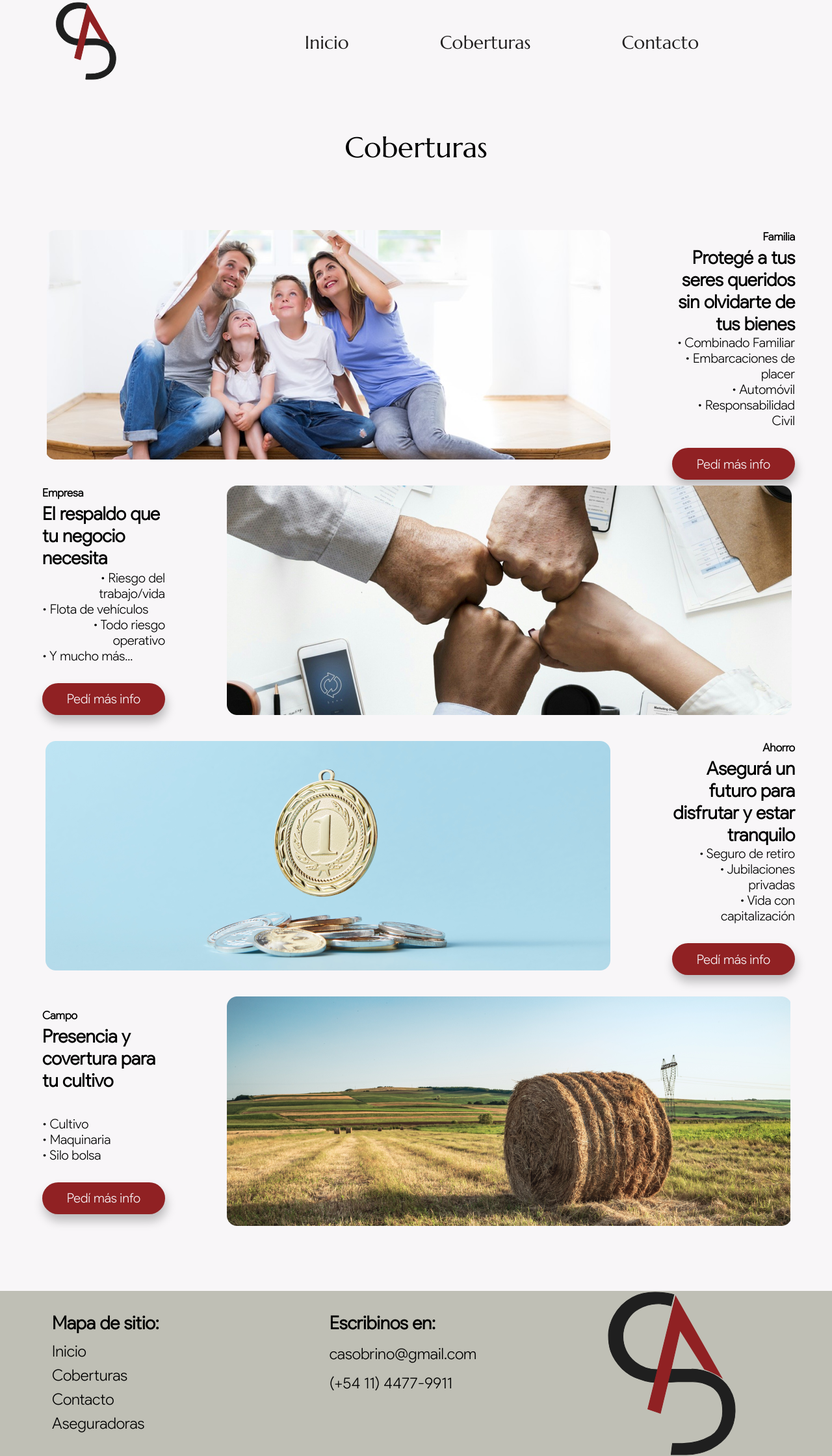
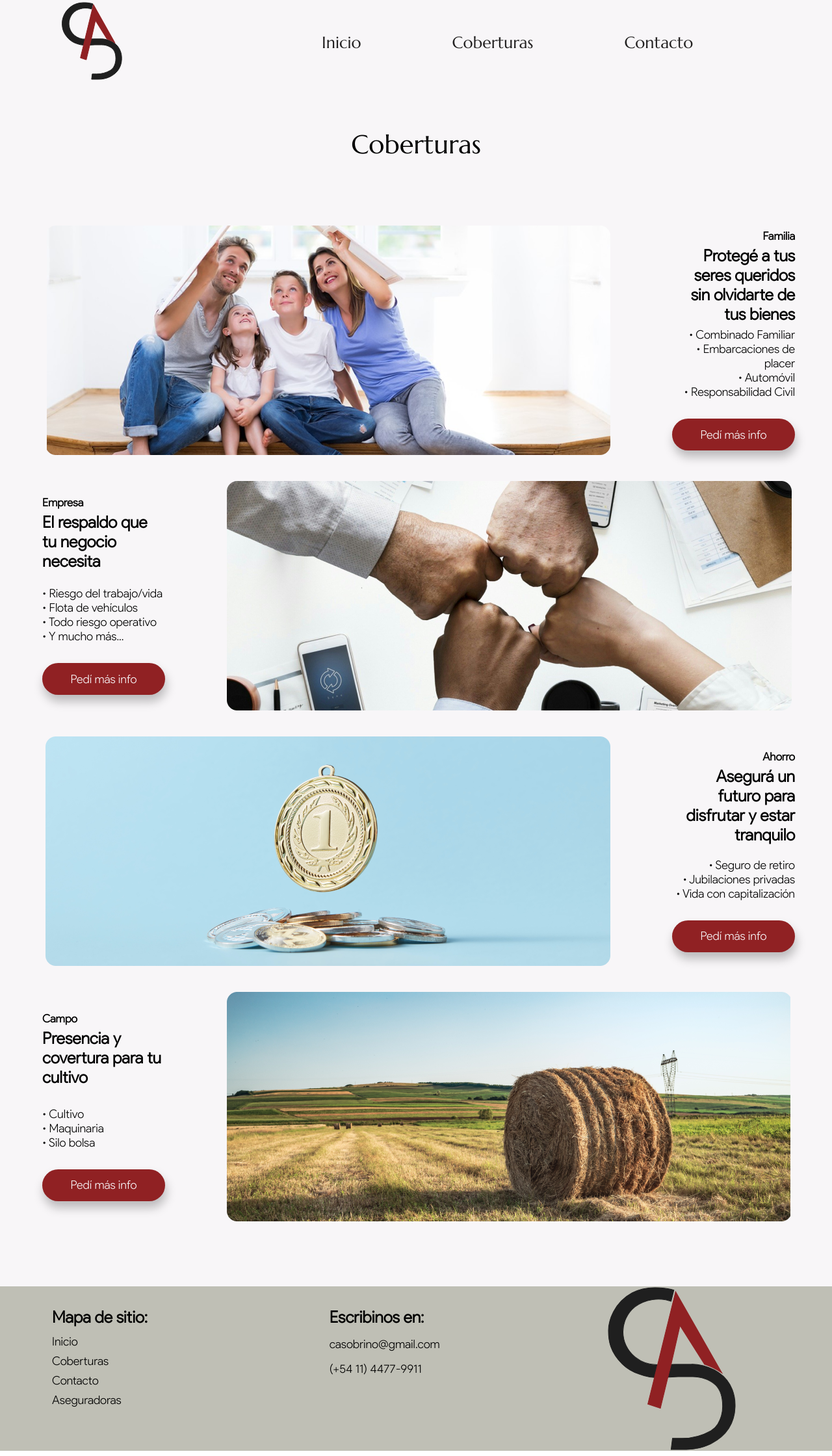
Before and after one commit to diaslucia/cas, a React (Create React App) app: page /coberturas in a window 1280 px wide. Shown: the whole page at 65% size. Built offline with nearby package versions, Linux system fonts and the light colour scheme.

Commit message:
Change font size

```diff
--- a/src/sections/coberturas/coberturas.scss
+++ b/src/sections/coberturas/coberturas.scss
@@ -4,7 +4,7 @@
     padding: 40px 0px 80px 0px;
     background-color: $background;
     h1{
-        @include titleFont(44px);
+        @include titleFont(40px);
         font-weight: 500;
         text-align: center;
         margin-bottom: 80px;
--- a/src/sections/coberturas/components/cardCoberturas/cardCoberturas.scss
+++ b/src/sections/coberturas/components/cardCoberturas/cardCoberturas.scss
@@ -15,7 +15,7 @@
         }
     }
     .card_infoContainer{
-        @include flex(column, space-around, center);
+        @include flex(column, space-evenly, center);
         height: 353px;
         width: 412px;
         margin: 0px 45px;
@@ -30,7 +30,7 @@
                 margin-bottom: 5px;
             }
             h2{
-                @include textFont(28px);
+                @include textFont(25px);
                 text-align: end;
                 margin: 0px;
             }
@@ -39,12 +39,12 @@
             @include flex(column, center, flex-end);
             width: 100%;
             p{
-                @include textFont(20px);
+                @include textFont(18px);
                 text-align: end;
                 margin: 0px;
             }
             .coberturas_button{
-                @include textFont(20px);
+                @include textFont(18px);
                 @include flex(row, center, center);
                 background-color: $button;
                 color: $textSecondary;
--- a/src/sections/inicio/components/aseguradoras/aseguradoras.scss
+++ b/src/sections/inicio/components/aseguradoras/aseguradoras.scss
@@ -4,7 +4,7 @@
     margin-top: 80px;
     padding-bottom: 150px;
     .aseguradoras_title{
-        @include titleFont(44px);
+        @include titleFont(40px);
         font-weight: 500;
         text-align: center;
         margin-bottom: 40px;
--- a/src/sections/inicio/components/inversiones/components/CardInversiones/cardInversiones.scss
+++ b/src/sections/inicio/components/inversiones/components/CardInversiones/cardInversiones.scss
@@ -11,12 +11,12 @@
     background-color: $background;
     .inversiones_text_container{
         h2{
-            @include textFont(28px);
+            @include textFont(25px);
             margin: 10px 0px 15px 0px;
             text-align: center;
         }
         p {
-            @include textFont(20px);
+            @include textFont(18px);
             text-align: center;
         }
     }
--- a/src/sections/inicio/components/inversiones/inversiones.scss
+++ b/src/sections/inicio/components/inversiones/inversiones.scss
@@ -4,7 +4,7 @@
     @include flex(column, center, center);
     margin: 80px 0px;
     .inversiones_title{
-        @include titleFont(44px);
+        @include titleFont(40px);
         font-weight: 500;
         text-align: center;
         margin-bottom: 40px;
--- a/src/sections/inicio/components/preguntas/preguntas.scss
+++ b/src/sections/inicio/components/preguntas/preguntas.scss
@@ -7,7 +7,7 @@
     justify-content: flex-start;
     align-items: center;
     .preguntas_title{
-        @include titleFont(44px);
+        @include titleFont(40px);
         font-weight: 500;
         text-align: center;
         margin-bottom: 40px;
--- a/src/sections/inicio/components/retiro/retiro.scss
+++ b/src/sections/inicio/components/retiro/retiro.scss
@@ -4,7 +4,7 @@
     @include flex(column, center, center);
     margin: 80px 0px;
     .retiro_title{
-        @include titleFont(44px);
+        @include titleFont(40px);
         font-weight: 500;
         text-align: center;
         margin-bottom: 40px;
@@ -25,11 +25,11 @@
                 height: 70px;
             }
             h2{
-                @include textFont(28px);
+                @include textFont(25px);
                 margin: 10px 0px 15px 0px;
             }
             p {
-                @include textFont(20px);
+                @include textFont(18px);
                 text-align: justify;
             }
         }
--- a/src/shared/button/button.scss
+++ b/src/shared/button/button.scss
@@ -2,7 +2,7 @@
 
 .linkButton {
     @include flex(row, center, center);
-    @include textFont(28px);
+    @include textFont(25px);
     color: $textSecondary;
     border: none;
     border-radius: 24px;
--- a/src/shared/footer/Footer.scss
+++ b/src/shared/footer/Footer.scss
@@ -12,18 +12,18 @@
         flex-direction: column;
         padding-left: 5rem;
         h2{
-            @include textFont(28px);
+            @include textFont(25px);
             font-weight: 800;
             margin: 2rem 0rem 0.5rem 0rem;
         }
         a{
             text-decoration: none;
             color: #000000;
-            @include textFont(24px);
+            @include textFont(18px);
             margin: 0.25rem 0rem;
         }
         p{
-            @include textFont(24px);
+            @include textFont(18px);
             margin: 0.5rem 0rem;
         }
         img{
--- a/src/shared/navBar/navBar.scss
+++ b/src/shared/navBar/navBar.scss
@@ -15,7 +15,7 @@ nav{
     .nav_divLinks{
         margin: 0px 50px;
         .nav_link{
-            @include titleFont(28px);
+            @include titleFont(25px);
             color: $title;
             text-decoration: none;
             margin: 0px 40px;
```
